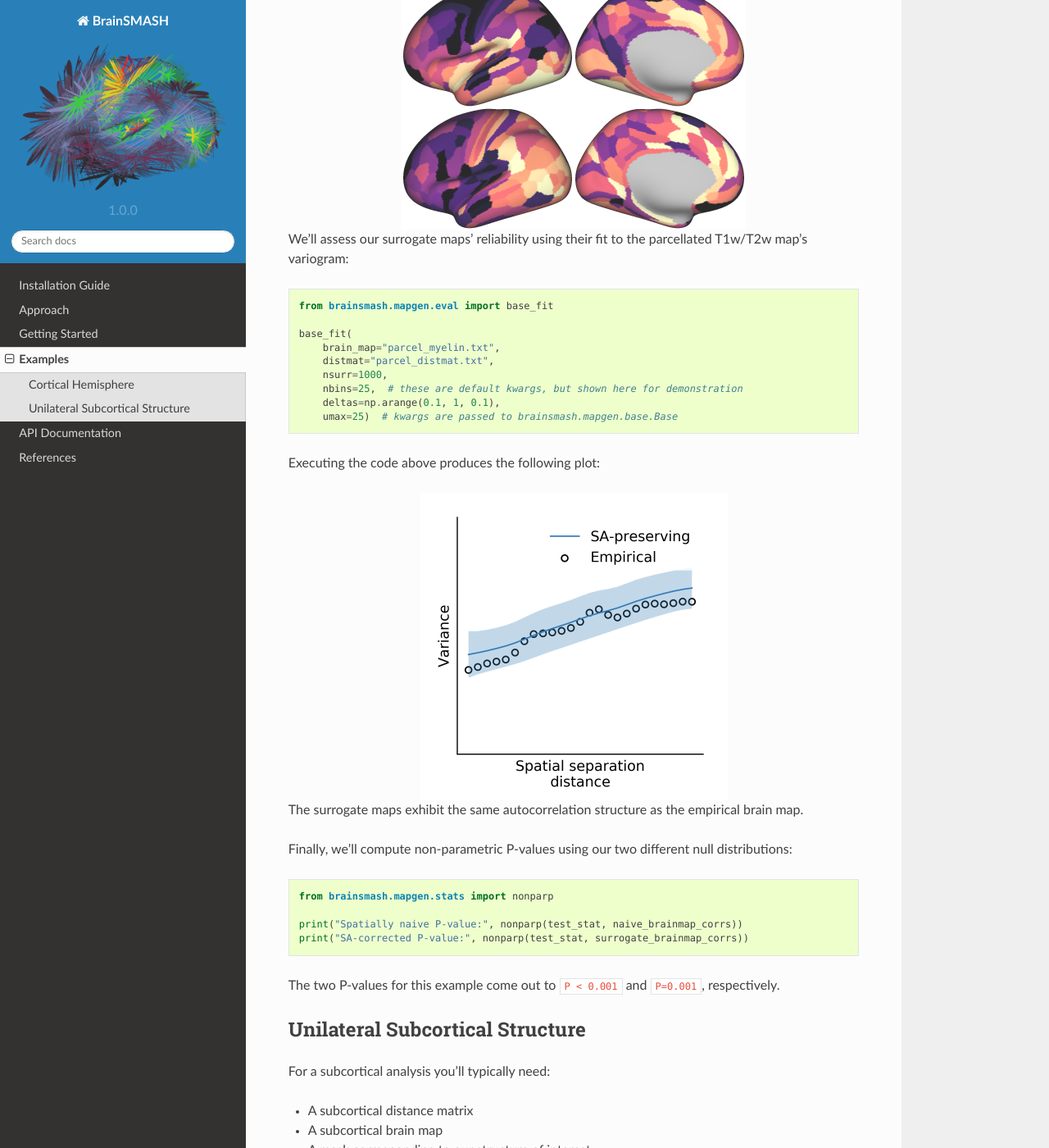
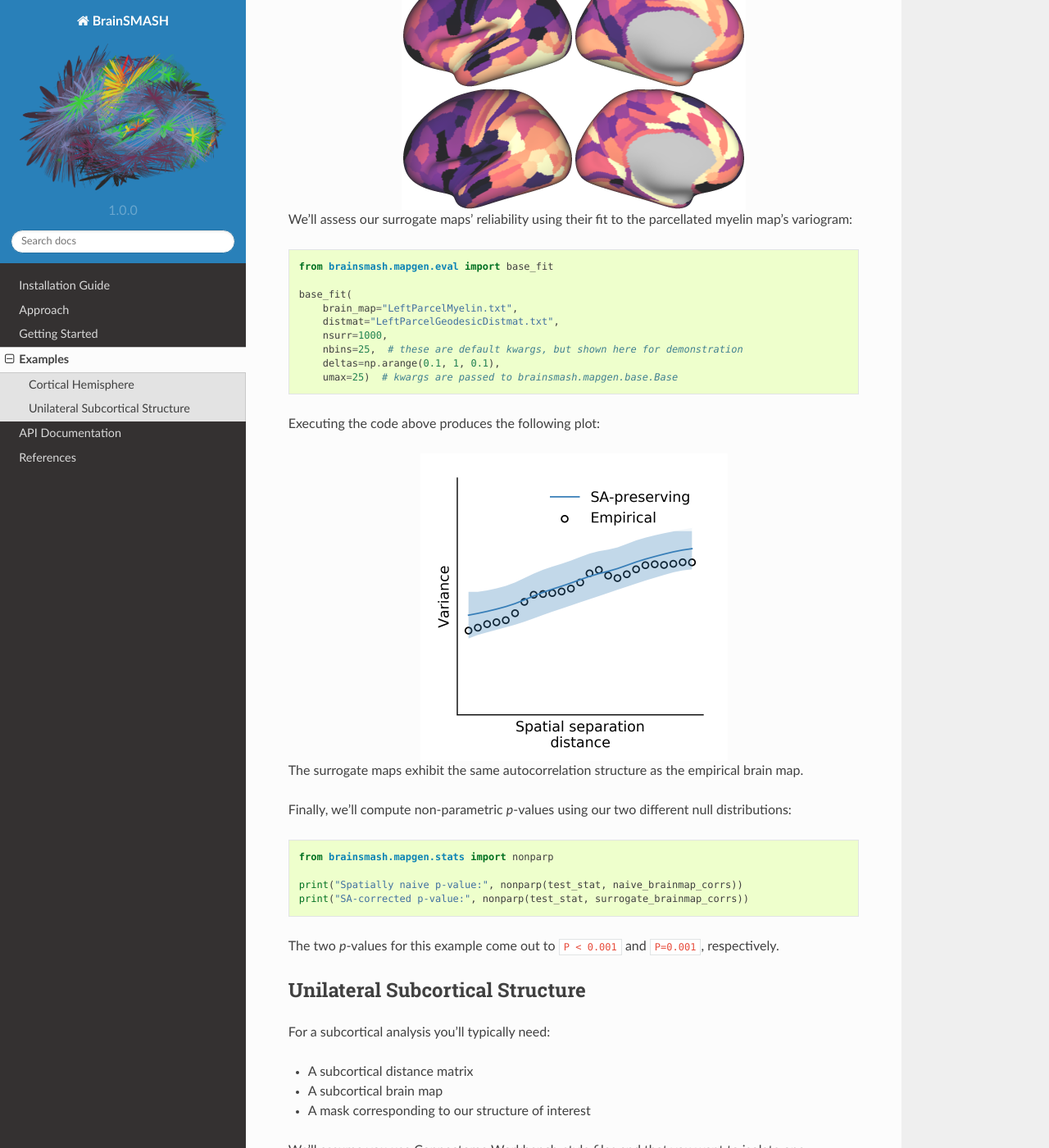
Before and after one commit to murraylab/brainsmash, a Sphinx documentation site: the page built from docs/example.rst, in a window 1280 px wide and 1400 px high, scrolled down 2650 px. Shown: the whole window at 82% size. Built offline with Sphinx 7.4.7 and the Read the Docs theme 2.0.0, drawn with Linux system fonts in a browser that asks for light colours; some of the changed text lies outside the part shown.

Commit message:
cortical example

```diff
--- a/docs/example.rst
+++ b/docs/example.rst
@@ -15,11 +15,11 @@
         import numpy as np
 
         # load parcellated structural neuroimaging maps
-        myelin = np.loadtxt("parcel_myelin.txt")
-        thickness = np.loadtxt("parcel_thickness.txt")
+        myelin = np.loadtxt("LeftParcelMyelin.txt")
+        thickness = np.loadtxt("LeftParcelThickness.txt")
 
         # instantiate class and generate 1000 surrogates
-        gen = Base(myelin, "parcel_distmat.txt")  # accepts numpy arrays as well as filenames
+        gen = Base(myelin, "LeftParcelGeodesicDistmat.txt")  # note: can pass numpy arrays as well as filenames
         surrogate_maps = gen(n=1000)
 
 Next, compute the Pearson correlation between each surrogate myelin map and the
@@ -93,7 +93,7 @@
    :align:   center
    :scale: 25 %
 
-We can plot a couple surrogate maps on the cortical surface using `wbplot <https://github.com/murraylab/wbplot>`_:
+We can plot a couple surrogate maps on the cortical surface using `wbplot <https://github.com/jbburt/wbplot>`_:
 
 .. code-block:: python
 
@@ -127,15 +127,15 @@
    :scale: 25 %
 
 We'll assess our surrogate maps' reliability using their fit to the
-parcellated T1w/T2w map's variogram:
+parcellated myelin map's variogram:
 
 .. code-block:: python
 
    from brainsmash.mapgen.eval import base_fit
 
    base_fit(
-       brain_map="parcel_myelin.txt",
-       distmat="parcel_distmat.txt",
+       brain_map="LeftParcelMyelin.txt",
+       distmat="LeftParcelGeodesicDistmat.txt",
        nsurr=1000,
        nbins=25,  # these are default kwargs, but shown here for demonstration
        deltas=np.arange(0.1, 1, 0.1),
@@ -149,17 +149,17 @@
 
 The surrogate maps exhibit the same autocorrelation structure as the empirical brain map.
 
-Finally, we'll compute non-parametric P-values using our two different
+Finally, we'll compute non-parametric *p*-values using our two different
 null distributions:
 
 .. code-block:: python
 
    from brainsmash.mapgen.stats import nonparp
 
-   print("Spatially naive P-value:", nonparp(test_stat, naive_brainmap_corrs))
-   print("SA-corrected P-value:", nonparp(test_stat, surrogate_brainmap_corrs))
+   print("Spatially naive p-value:", nonparp(test_stat, naive_brainmap_corrs))
+   print("SA-corrected p-value:", nonparp(test_stat, surrogate_brainmap_corrs))
 
-The two P-values for this example come out to ``P < 0.001`` and ``P=0.001``, respectively.
+The two *p*-values for this example come out to ``P < 0.001`` and ``P=0.001``, respectively.
 
 .. _subcortex_example:
 
```
Also changed, not shown: other parts of docs/example.rst (+2 -2 lines).
